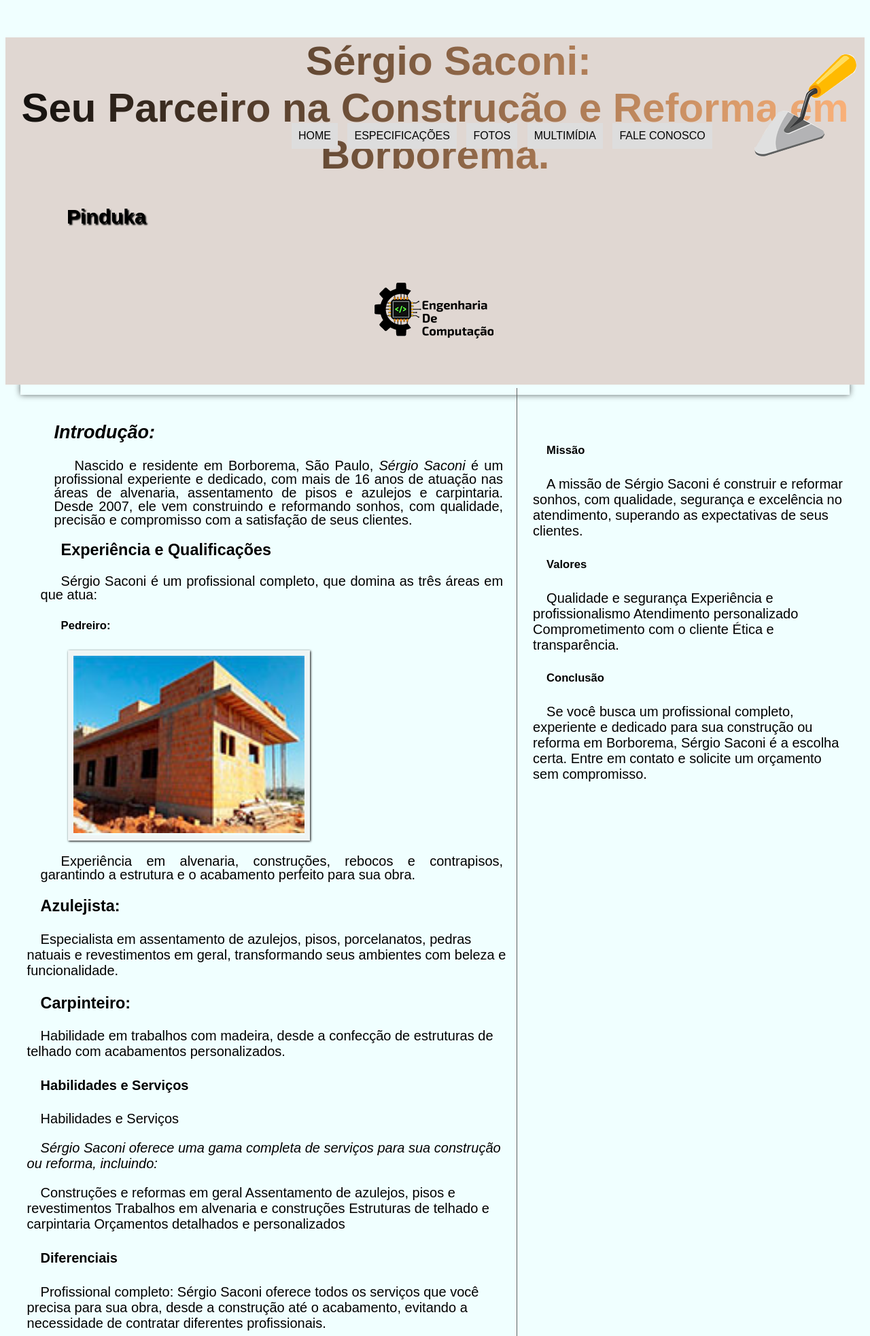
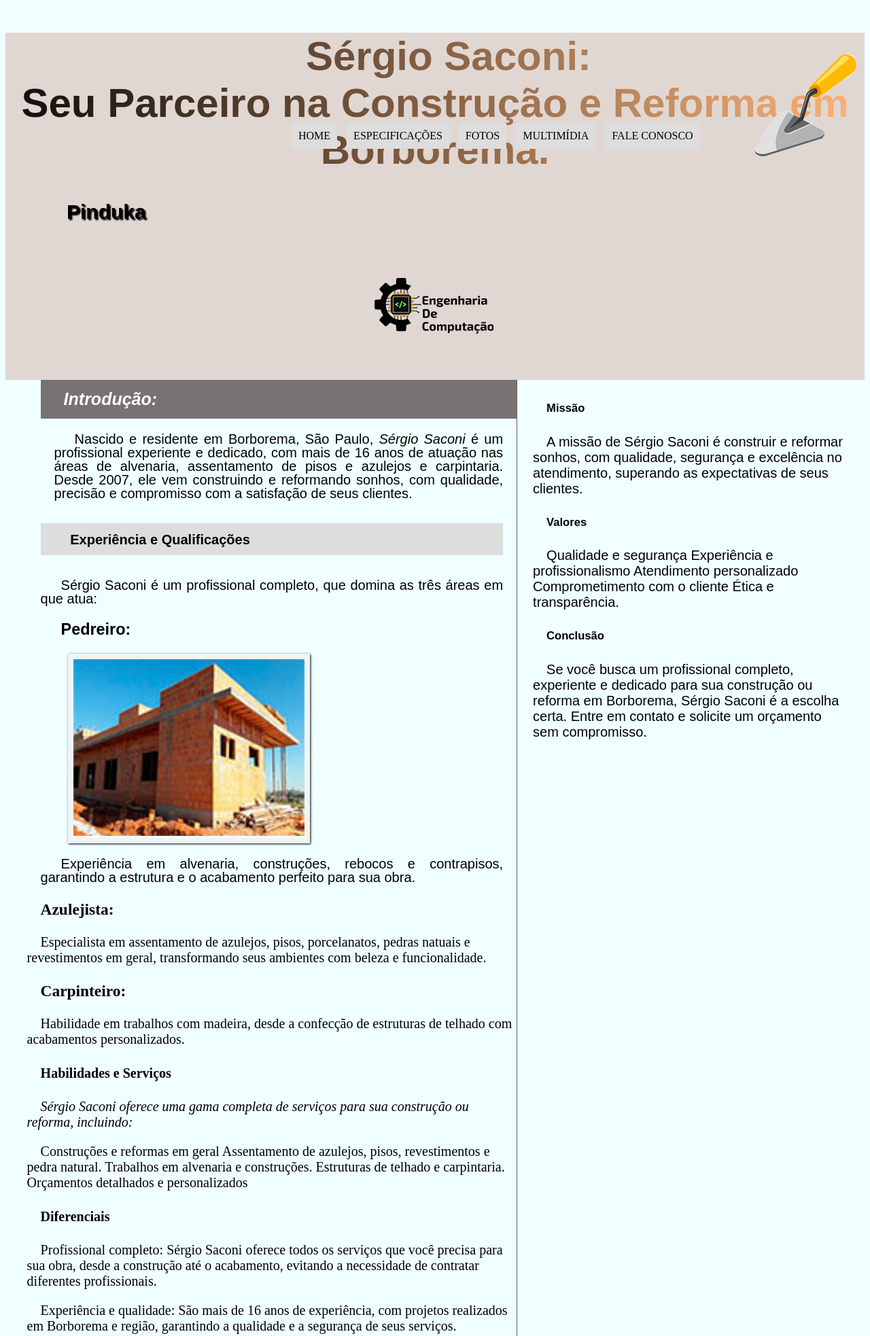
Before and after one commit to Sergio-Saconi/pinduka, a plain HTML site: page index.html in a window 1280 px wide. Shown: the top 1966 px of the page at 68% size. Drawn offline with Linux system fonts and the light colour scheme; files whose address does not match are found by name; a web font is replaced by a local one.

Commit message:
gummit 6

```diff
--- a/estilo.css
+++ b/estilo.css
@@ -27,11 +27,11 @@ div#interface {
     align-items: center;
     text-indent: 40px;
     font-family: "DM Sans", sans-serif;
-    /* font: 40px;*/
+     font: 40px;
     width: 700;
     background-color: rgb(224, 215, 210);
     position: relative;
-    top: 15px;
+    top: 50px;
 }
 
 div#container {
@@ -73,12 +73,16 @@ header#cabecalho img#icone {
 }
 
 .gradiente-texto {
+    display: block;
    font-size: 60px;
     background: linear-gradient(to right, #0e0d0c, #feb47b);
     -webkit-background-clip: text;
     -webkit-text-fill-color: transparent;
+    margin-top: -10px;
+
 
 }
+
 .gradiente-texto .imagem {
     display: flex;
     height: 100px;
@@ -103,7 +107,7 @@ header#cabecalho img#icone {
     font-family: "DM Sans", sans-serif;
     /*font-style: italic;*/
     font: 45px;
-    /*font-size: 50px;*/
+    font-size: 50px;
     width: 700;
     font-size: large;
     padding-left: 20px;
@@ -209,6 +213,7 @@ button {
 nav#menu {
     display: block;
     /*para itens flutuar*/
+    margin-top: -20px;
 }
 
 nav#menu ul {
@@ -218,14 +223,14 @@ nav#menu ul {
     /*adiciona caixa alta (maiúsculas)*/
     position: absolute;
     /*para posicionar o elmento em qualquer posição na tela*/
-    top: -10px;
+    top: -40px;
     /*posição vertical*/
     left: 300px;
     /*posição horizontal*/
 }
 
 nav#menu li {
-    display: inline-block;
+   display: inline-block;
     /*todos itens alinhados horizontalmente*/
     background-color: #dddddd;
     /*ciaxas coloridas ao redor do texto*/
@@ -234,6 +239,7 @@ nav#menu li {
     margin: 5px;
     /*espaço entre itens*/
     transition: background-color 0.8s;
+
     /*controla a transição dos elementos*/
     /*para navegadore antigos
     -webkit-transition: bacground-color 0.8s;
@@ -256,11 +262,13 @@ nav#menu h1 {
 nav#menu a {
     color: #000000;
     text-decoration: none;
+
 }
 
 nav#menu a:hover {
     color: #ffffff;
     text-decoration: underline;
+
 }
 
 .instagram {
@@ -313,8 +321,21 @@ section#body {
     /*para usar a ferramenta float os objetos tem que estar configurados em blocos = display:block;*/
     border-right: 1px solid #606060;
 }
-
-
+article#noticia-principal h2{
+    font-size: 15pt;
+    color: #000000;
+    background-color: #dddddd;
+    padding: 2% 0% 2% 2%;
+    margin: 5% 0% 5% 0%;
+}
+header#cabecalho-artigo h2{
+    font-family: "DM Sans", sans-serif;
+    font-size: 25px;
+    color: #ffffff;
+    background-color: #777373;
+    margin-bottom: 0px;
+}
+/*Formataçao da tabela*/
 aside#lateral {
 
     display: block;
@@ -340,7 +361,35 @@ table#tabelaspec {
 h1#tabela {
     display: flex;
 }
+
 table#tabelaspec td {
     border: 1px solid #606060;
     padding: 10px;
+    text-align: center;
+    /*vertical-align: middle;*/
 }
+/*Coluna da direita*/
+.ce {
+    color: #ffffff;
+    background-color: #606060;
+    vertical-align: top;
+    font-weight: bold;
+}
+/*Coluna da esquerda*/
+.cd{
+    background-color:#cecece ;
+}
+/*Formatação do caption*/
+table#tabelaspec caption{
+   color: #888888;
+   font-size: 13pt;
+   font-weight: bolder;
+}
+caption span{
+    display: block;
+    float: right;
+    font: #000000;
+    font-size: 8pt;
+    margin-top: 2%;
+
+}
--- a/index.html
+++ b/index.html
@@ -45,14 +45,17 @@
     </div>
     <div id="interface">
         <section id="body">
-
+            <article id="noticia-principal">
 
                 <div class="introducao">
+                    <header id="cabecalho-artigo">
                     <h2><em>Introdução:</em></h2>
+                </header>
                     <p class="descricao">Nascido e residente em Borborema, São Paulo, <em>Sérgio Saconi</em> é um
                         profissional
                         experiente e
-                    dedicado, com mais de 16 anos de atuação nas áreas de alvenaria, assentamento de pisos e azulejos e
+                        dedicado, com mais de 16 anos de atuação nas áreas de alvenaria, assentamento de pisos e
+                        azulejos e
                         carpintaria. Desde 2007, ele vem construindo e reformando sonhos, com qualidade, precisão e
                         compromisso
                         com
@@ -60,9 +63,9 @@
                 </div>
                 <!-- <main>-->
                 <div class="descricao">
-                <h3>Experiência e Qualificações</h3>
+                    <h2>Experiência e Qualificações</h2>
                     <p>Sérgio Saconi é um profissional completo, que domina as três áreas em que atua:</p>
-                <h5>Pedreiro:</h5>
+                    <h3>Pedreiro:</h3>
                     <figure class="foto-legenda">
                         <img src="src/imagem/Sem-Título-1.jpg" alt="imagem">
                         <figcaption>
@@ -79,32 +82,36 @@
                     </div>
                 </div>
                 <!--MOntar tabela-->
-           <!-- <div id="tabela">
+                <!--<div id="tabela">
                     <h2>Especificações Técnicas</h2>
                 </div>
                 <table id="tabelaspec">
-                <caption>Tabela Técnica do Google Glass Mar 2013</caption>
+                    <caption>Tabela Técnica do Google Glass <span>Mar 2013</span></caption>
                     <tr>
-                    <td>Tela</td>
-                    <td>Resolução equivalente a tela de 35"</td>
+                        <td class="ce">Tela</td>
+                        <td class="cd">Resolução equivalente a tela de 35"</td>
                     </tr>
                     <tr>
-                    <td rowspan="2">Camera</td>
-                    <td>5MP para fotos </td>
+                        <td rowspan="2" class="ce">Camera</td>
+                        <td class="cd">5MP para fotos </td>
                     </tr>
-                <tr><td>720 para vídeos</td></tr>
                     <tr>
-                    <td rowspan="2">Conectividade</td>
-                    <td> Wi-Fi  </td>
+                        <td class="cd">720 para vídeos</td>
                     </tr>
-                <tr><td>Bluetooth</td></tr>
                     <tr>
-                    <td>Memória Interna</td>
-                    <td>12GB</td>
+                        <td rowspan="2" class="ce">Conectividade</td>
+                        <td class="cd"> Wi-Fi </td>
+                    </tr>
+                    <tr>
+                        <td class="cd">Bluetooth</td>
+                    </tr>
+                    <tr>
+                        <td class="ce">Memória Interna</td>
+                        <td class="cd">12GB</td>
                     </tr>
                 </table>-->
 
-            <div class="conteudo">
+                <article class="conteudo">
                     <h3>Azulejista:</h3>
                     <p> Especialista em assentamento de azulejos, pisos, porcelanatos, pedras natuais e revestimentos em
                         geral,
@@ -116,22 +123,24 @@
                         personalizados.
                     </p>
                     <h4>Habilidades e Serviços</h4>
-                <p>Habilidades e Serviços</p>
+
                     <p> <i>Sérgio Saconi oferece uma gama completa de serviços para sua construção ou reforma,
                             incluindo:</i>
                     </p>
                     <p>Construções e reformas em geral
-                    Assentamento de azulejos, pisos e revestimentos
-                    Trabalhos em alvenaria e construções
-                    Estruturas de telhado e carpintaria
+                        Assentamento de azulejos, pisos, revestimentos e pedra natural.
+                        Trabalhos em alvenaria e construções.
+                        Estruturas de telhado e carpintaria.
                         Orçamentos detalhados e personalizados</p>
                     <h4>Diferenciais</h4>
-                <p> Profissional completo: Sérgio Saconi oferece todos os serviços que você precisa para sua obra, desde
+                    <p> Profissional completo: Sérgio Saconi oferece todos os serviços que você precisa para sua obra,
+                        desde
                         a
                         construção
                         até o acabamento, evitando a necessidade de contratar diferentes profissionais.
                     </p>
-                <p>Experiência e qualidade: São mais de 16 anos de experiência, com projetos realizados em Borborema e
+                    <p>Experiência e qualidade: São mais de 16 anos de experiência, com projetos realizados em Borborema
+                        e
                         região,
                         garantindo a qualidade e a segurança de seus serviços.
                     </p>
@@ -145,6 +154,8 @@
                         de
                         alta qualidade, no prazo e com o preço justo.
                     </p>
+                </article>
+            </article>
         </section>
         <aside id="lateral">
             <div class="missao">
--- a/sidebar-footer.css
+++ b/sidebar-footer.css
@@ -1,6 +1,6 @@
 body{
    /* background-color: #000;*/
-    font-family: var(--font-dm-sans);
+   /* font-family: var(--font-dm-sans);*/
 }
 h1{
     color: #fff;
```
Lines whose indentation alone changed are shown as unchanged.
